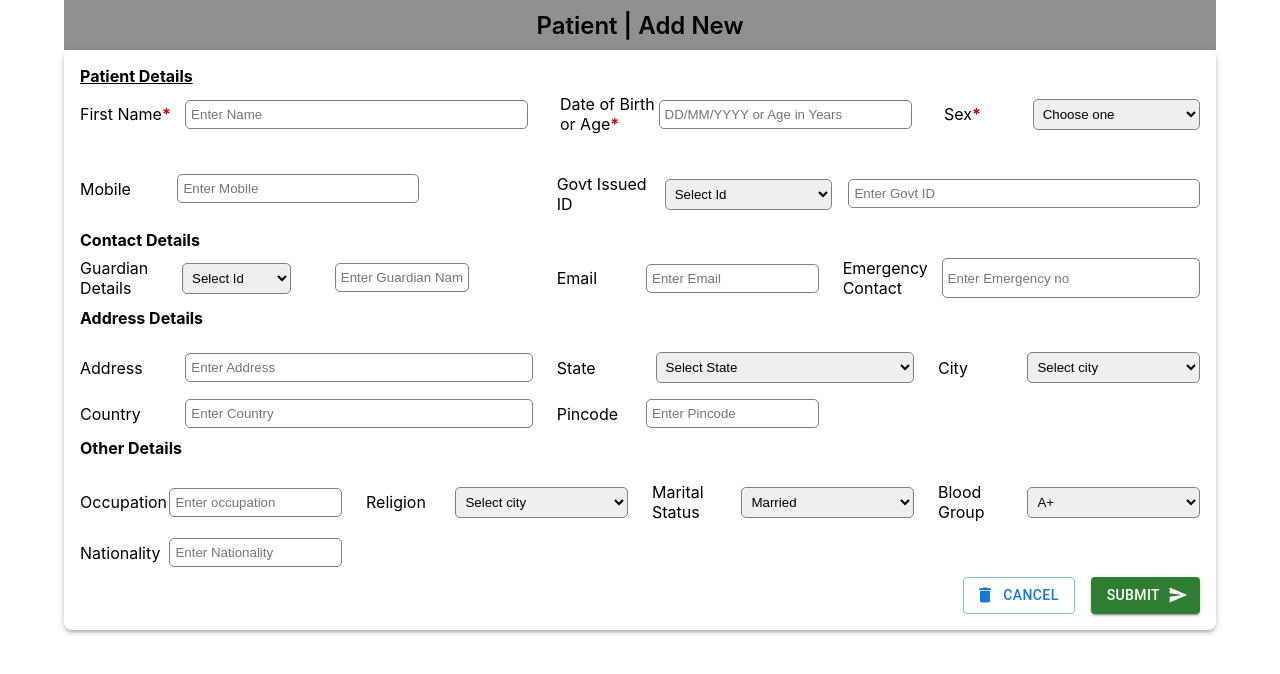
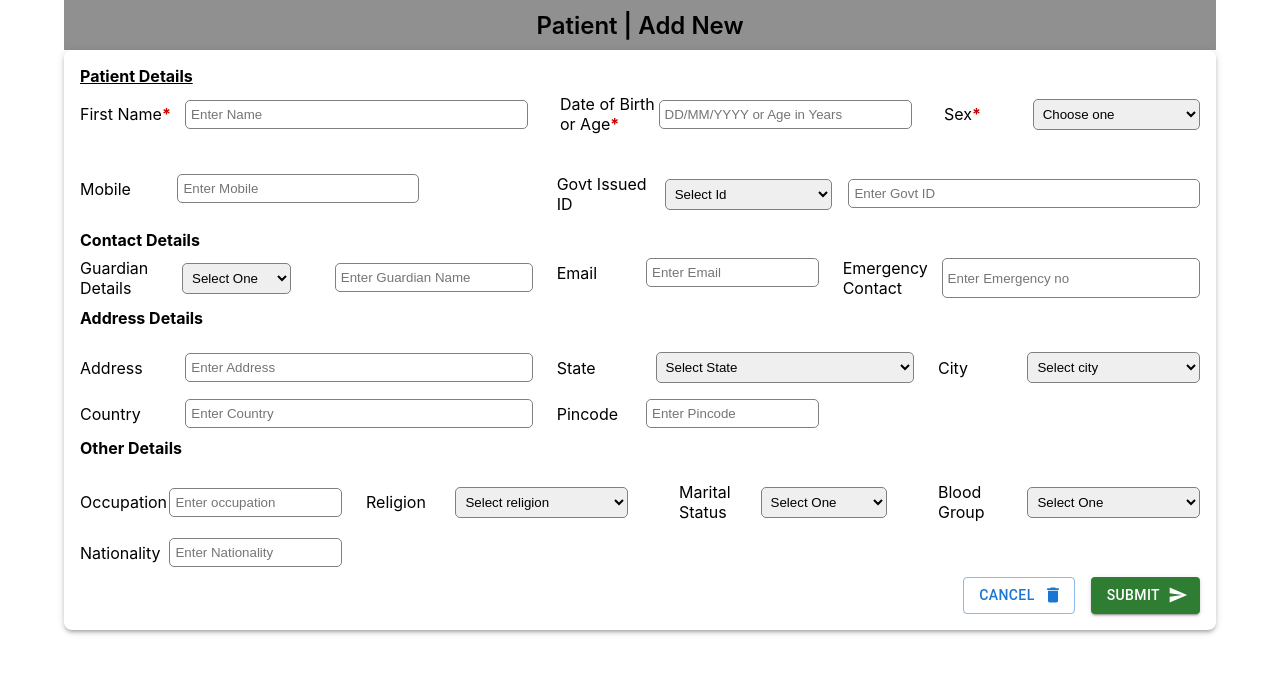
Before and after one commit to Shahrear-ahamed/add-new-patient, a React (Create React App) app: page / in a window 1280 px wide. Shown: the top 674 px of the page. Built offline with nearby package versions, Linux system fonts and the light colour scheme.

Commit message:
add email validation and add some default values

```diff
--- a/src/Components/PatientInfo.tsx
+++ b/src/Components/PatientInfo.tsx
@@ -18,17 +18,29 @@ interface addNewPatientDetails {
     govId: object;
     guardianInfo:object;
     email:string;
-    emergencyContact:string
+    emergencyContact:string;
+    address:string;
+    state:string;
+    city:string;
+    country:string;
+    pincode:string;
+    occupation:string;
+    religion:string;
+    maritalStatus:string;
+    bloodGroup:string;
+    nationality:string;
 }
 const ValidationSchema = yup.object().shape({
     name: yup.string().required("Name is require"),
     age: yup.string().required("Age must be require"),
     sex: yup.string().required("Gender Require"),
     mobile:yup.string().matches(/^((\\+[1-9]{1,4}[ \\-]*)|(\\([0-9]{2,3}\\)[ \\-]*)|([0-9]{2,4})[ \\-]*)*?[0-9]{3,4}?[ \\-]*[0-9]{3,4}?$/,"phone number must be BD or IN"),
+    email: yup.string().matches(/^\w+([.-]?\w+)*@\w+([\.-]?\w+)*(\.\w{2,3})+$/, "invalid email address"),
+    maritalStatus: yup.string().required("Please select marital status")
 })
 const PatientInfo = () => {
 
-    const initialValues: addNewPatientDetails = { name: '', age:"", sex:"" , mobile:"", govId:{type:"",cardNo:""},guardianInfo:{relation:"",guardianName:""},email:"",emergencyContact:""};
+    const initialValues: addNewPatientDetails = { name: '', age:"", sex:"" , mobile:"", govId:{type:"",cardNo:""},guardianInfo:{relation:"",guardianName:""},email:"",emergencyContact:"", address:"",state:"", city:"",country:"",pincode:"",occupation:"",religion:"",maritalStatus:"", bloodGroup:"",nationality:""};
 
     return (
         <Box sx={{ boxShadow: 3,borderRadius: 2, p:2 }}>
@@ -103,13 +115,14 @@ const PatientInfo = () => {
                     <div className="form-div">
                         <h4>Contact Details</h4>
                         <Grid container columnSpacing={3} sx={{mt:1}}>
-                            <Grid item sx={{display:"flex", alignItems:"center"}} xs={5}>
+                            <Grid item sx={{display:"flex", flexDirection:"column", alignItems:"flex-start"}} xs={5}>
+                                <Box sx={{display:"flex", alignItems:"center", width:1}}>
                                     <label htmlFor="govId">Guardian Details</label>
                                     <Grid container columnSpacing={2}  sx={{m:0}} >
                                         <Grid item sx={{pt:0}} xs={5}>
                                             {/*here is patient guardian relation list*/}
                                             <Field as="select" id="guardianInfo" name="guardianInfo.relation" placeholder="Select Id">
-                                            <option value="">Select Id</option>
+                                                <option value="">Select One</option>
                                                 <option value="father">Father</option>
                                                 <option value="mother">Mother</option>
                                                 <option value="brother">Brother</option>
@@ -117,14 +130,18 @@ const PatientInfo = () => {
 
                                             </Field>
                                         </Grid>
-                                    <Grid item xs={6}>
-                                        <Field id="guardianInfo" name="guardianInfo.guardianName" placeholder="Enter Guardian Name" />
+                                        <Grid item xs={7}>
+                                            <Field id="guardianInfo" name="guardianInfo.guardianName" placeholder="Enter Guardian Name" style={{width:"100%"}} />
                                         </Grid>
                                     </Grid>
+                                </Box>
                             </Grid>
-                            <Grid item xs={3} sx={{display:"flex" , alignItems:"center"}}>
+                            <Grid item xs={3} sx={{display:"flex",flexDirection:"column" , alignItems:"center"}}>
+                                <Box sx={{display:"flex" , alignItems:"center"}}>
                                     <label htmlFor="email">Email</label>
                                     <Field id="email" name="email" placeholder="Enter Email" />
+                                </Box>
+                                <ShowError name="email"/>
                             </Grid>
                              <Grid item xs={4} sx={{display:"flex"}}>
                                 <label htmlFor="emergencyContact">Emergency Contact</label>
@@ -182,7 +199,7 @@ const PatientInfo = () => {
                             <Grid item xs={3} sx={{display:"flex", alignItems:"center"}}>
                                 <label htmlFor="religion">Religion</label>
                                 <Field as="select" id="religion" name="religion">
-                                    <option value="">Select city</option>
+                                    <option value="">Select religion</option>
                                     <option value="buddha">Buddha</option>
                                     <option value="christian">Christian</option>
                                     <option value="hindu">Hindu</option>
@@ -192,31 +209,36 @@ const PatientInfo = () => {
                                 </Field>
                             </Grid>
 
-                              <Grid item xs={3} sx={{display:"flex", alignItems:"center"}}>
-                                <label htmlFor="marital">Marital Status</label>
-                                <Field as="select" id="marital" name="marital">
+                              <Grid item xs={3} sx={{display:"flex", flexDirection:"column", alignItems:"center"}}>
+                                <Box  sx={{display:"flex", alignItems:"center"}}>
+                                    <label htmlFor="maritalStatus">Marital Status</label>
+                                    <Field as="select" id="maritalStatus" name="maritalStatus">
+                                        <option value="">Select One</option>
                                         <option value="married">Married</option>
                                         <option value="unmarried">Unmarried</option>
                                     </Field>
+                                </Box>
+                                  <ShowError name="maritalStatus"/>
                             </Grid>
 
                               <Grid item xs={3} sx={{display:"flex", alignItems:"center"}}>
                                 <label htmlFor="bloodGroup">Blood Group</label>
                                 <Field as="select" id="bloodGroup" name="bloodGroup">
-                                    <option value="a+">A+</option>
-                                    <option value="a-">A-</option>
-                                    <option value="b+">B+</option>
-                                    <option value="b-">B-</option>
-                                    <option value="ab+">AB+</option>
-                                    <option value="ab-">AB-</option>
-                                    <option value="o+">0+</option>
-                                    <option value="o-">0-</option>
+                                    <option value="">Select One</option>
+                                    <option value="A+">A+</option>
+                                    <option value="A-">A-</option>
+                                    <option value="B+">B+</option>
+                                    <option value="B-">B-</option>
+                                    <option value="AB+">AB+</option>
+                                    <option value="AB-">AB-</option>
+                                    <option value="O+">0+</option>
+                                    <option value="O-">0-</option>
                                 </Field>
                             </Grid>
 
                             <Grid item sx={{display:"flex", alignItems:"center"}} xs={3}>
-                                <label htmlFor="Nationality">Nationality</label>
-                                <Field id="Nationality" name="Nationality" placeholder="Enter Nationality" />
+                                <label htmlFor="nationality">Nationality</label>
+                                <Field id="nationality" name="nationality" placeholder="Enter Nationality" />
                             </Grid>
 
                         </Grid>
@@ -225,7 +247,7 @@ const PatientInfo = () => {
 
                     <div className="buttons-div">
                         <Stack direction="row" spacing={2}>
-                            <Button type="submit"  variant="outlined" startIcon={<DeleteIcon />}>
+                            <Button type="submit"  variant="outlined" endIcon={<DeleteIcon />}>
                                 Cancel
                             </Button>
                             <Button type="submit" variant="contained" color="success" endIcon={<SendIcon />}>
```
Lines whose indentation alone changed are shown as unchanged.
